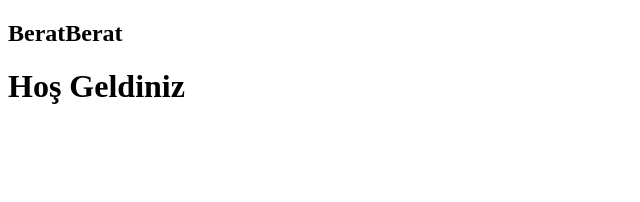
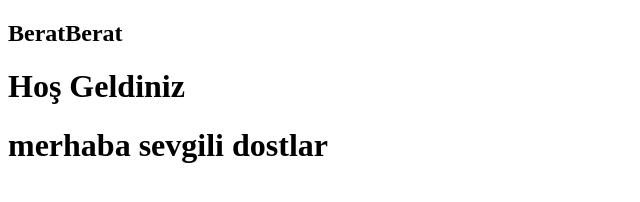
Before and after one commit to acunmedyaakademi/beratdimen-githubogreniyorum, a plain HTML site: page index.html in a window 1280 px wide. Shown: the whole page, without its empty margins (0-640 px from the left). Drawn offline with Linux system fonts and the light colour scheme.

Commit message:
mesaj eklendi

```diff
--- a/index.html
+++ b/index.html
@@ -10,5 +10,9 @@
   <h2>BeratBerat</h2>
   <h1>Hoş Geldiniz</h1>
 
+
+<h1>merhaba sevgili dostlar</h1>
+
+
 </body>
 </html
```
